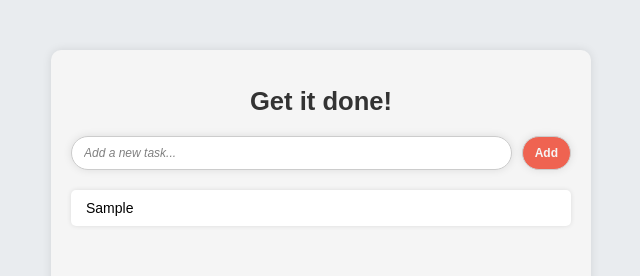
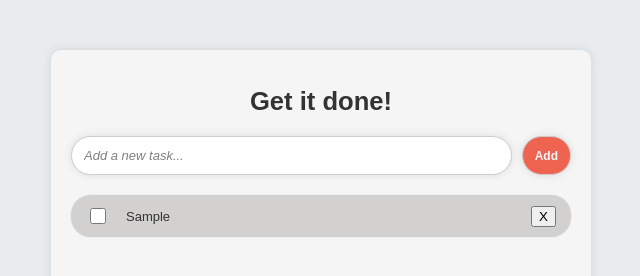
Before and after one commit to jahatesu/get-it-done, a plain HTML site: page index.html in a window 1280 px wide. Both pictures are taken after typing "Sample" into the empty fields and a click on the button "Add". Shown: the whole page, without its empty margins (319-959 px from the left). Drawn offline with Linux system fonts and the light colour scheme.

Commit message:
Added delete functionality and fixed no task display

```diff
--- a/index.html
+++ b/index.html
@@ -11,13 +11,13 @@
         <h1>Get it done!</h1>
 
         <div class="input-group">
-            <input type="text" placeholder="Add a new task...">
+            <input class="input" type="text" placeholder="Add a new task...">
             <button class="btn">Add</button>
         </div>
 
         <div class="task-list">
             <!-- Tasks will be dynamically added here -->
-                <span id="no-tasks">No tasks yet..</span>
+                <span class="no-task" id="no-tasks">No tasks yet..</span>
         </div>
     </div>
     <script src="script.js"></script>
--- a/script.js
+++ b/script.js
@@ -7,15 +7,46 @@ add.addEventListener("click", () => {
     if (task === "") {
         return;
     }else{
-        const newTask = document.createElement("div")
-        newTask.textContent = task;
+        const newTask = document.createElement("div");
+        newTask.classList.add("task-item");
+
+        const checkBox = document.createElement("input");
+        checkBox.addEventListener("change", () =>{
+            if (checkBox.checked) {
+                taskTextSpan.style.textDecoration = "line-through";
+            } else {
+                taskTextSpan.style.textDecoration = "none";
+            }
+        })
+        checkBox.type = "checkbox";
+        checkBox.classList.add("checkbox");
+
+        const taskTextSpan = document.createElement("span");
+        taskTextSpan.textContent = task;
+
+        const deleteBtn = document.createElement("button");
+        deleteBtn.addEventListener("click", () => {
+            newTask.remove();
+
+            const tasks = taskList.querySelectorAll(".task-item");
+            if (tasks.length === 0) {
+                const noTask = document.querySelector("#no-tasks");
+                noTask.style.display = "block";
+                }
+        })
+
+        deleteBtn.textContent = "X";
+        deleteBtn.classList.add("delete-btn");
+
+        newTask.appendChild(checkBox);
+        newTask.appendChild(taskTextSpan);
+        newTask.appendChild(deleteBtn);
+
         taskList.appendChild(newTask);
 
         const noTask = document.querySelector("#no-tasks");
         noTask.style.display = "none";
         input.value = "";
         input.focus();
-
-        newTask.classList.add("task-item");
     }
 })
--- a/style.css
+++ b/style.css
@@ -35,13 +35,13 @@ h1{
     gap: 10px;
 }
 
-input{
+.input{
     flex: 1;
-    padding: 9px 12px;
+    padding: 11px 12px;
     border: 1px solid #ccc;
     box-shadow: 0 0 8px rgba(0,0,0,0.1);
     border-radius: 20px;
-    font-size: 12px;
+    font-size: 13px;
     outline: none;
 }
 
@@ -67,7 +67,7 @@ input[type="text"]::placeholder{
     background-color: #bf4342;
 }
 
-span{
+.no-task{
     color: #ef6351;
     font-size: 13px;
     font-weight: bold;
@@ -75,13 +75,30 @@ span{
 }
 
 .task-item{
-    background-color: #fff;
+    background-color: rgb(211, 208, 208);
     padding: 10px 15px;
     border-radius: 5px;
-    box-shadow: 0 0 5px rgba(0,0,0,0.1);
+    box-shadow: 0 0 2px rgba(0,0,0,0.1);
     display: flex;
     justify-content: space-between;
     align-items: center;
-    margin-bottom: 10px;
-    font-size: 14px;
+    margin-bottom: 8px;
+    /* font-size: 14px; */
+    border-radius: 20px;
 }
+
+span{
+    font-size: 13px;
+    text-align: left;
+    word-break: break-word;
+    flex: 1;
+    margin-left: 10px;
+    color: #333;
+}
+
+.checkbox{
+    width: 16px;
+    height: 16px;
+    margin-right: 10px;
+    cursor: pointer;
+}
```
